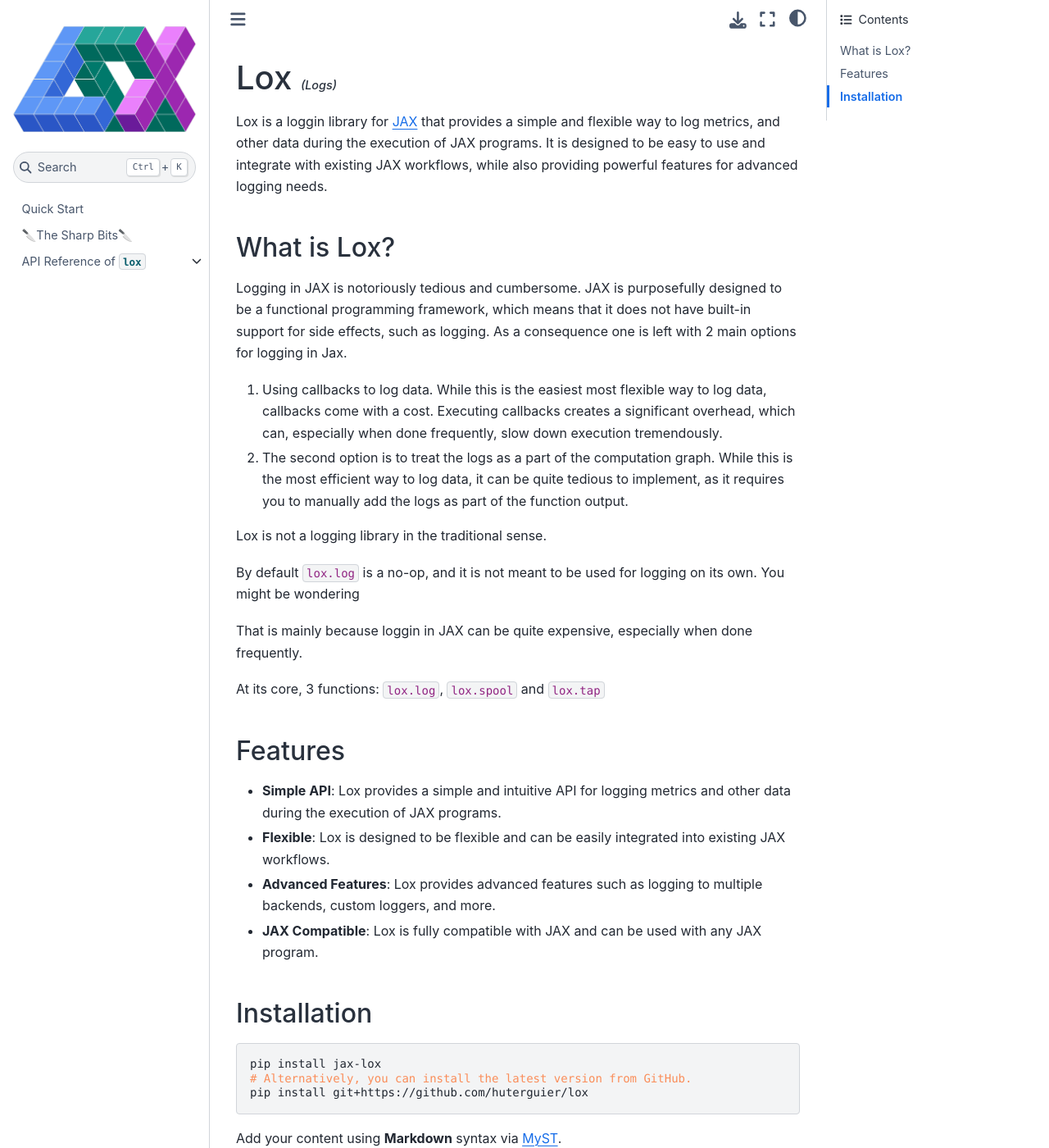
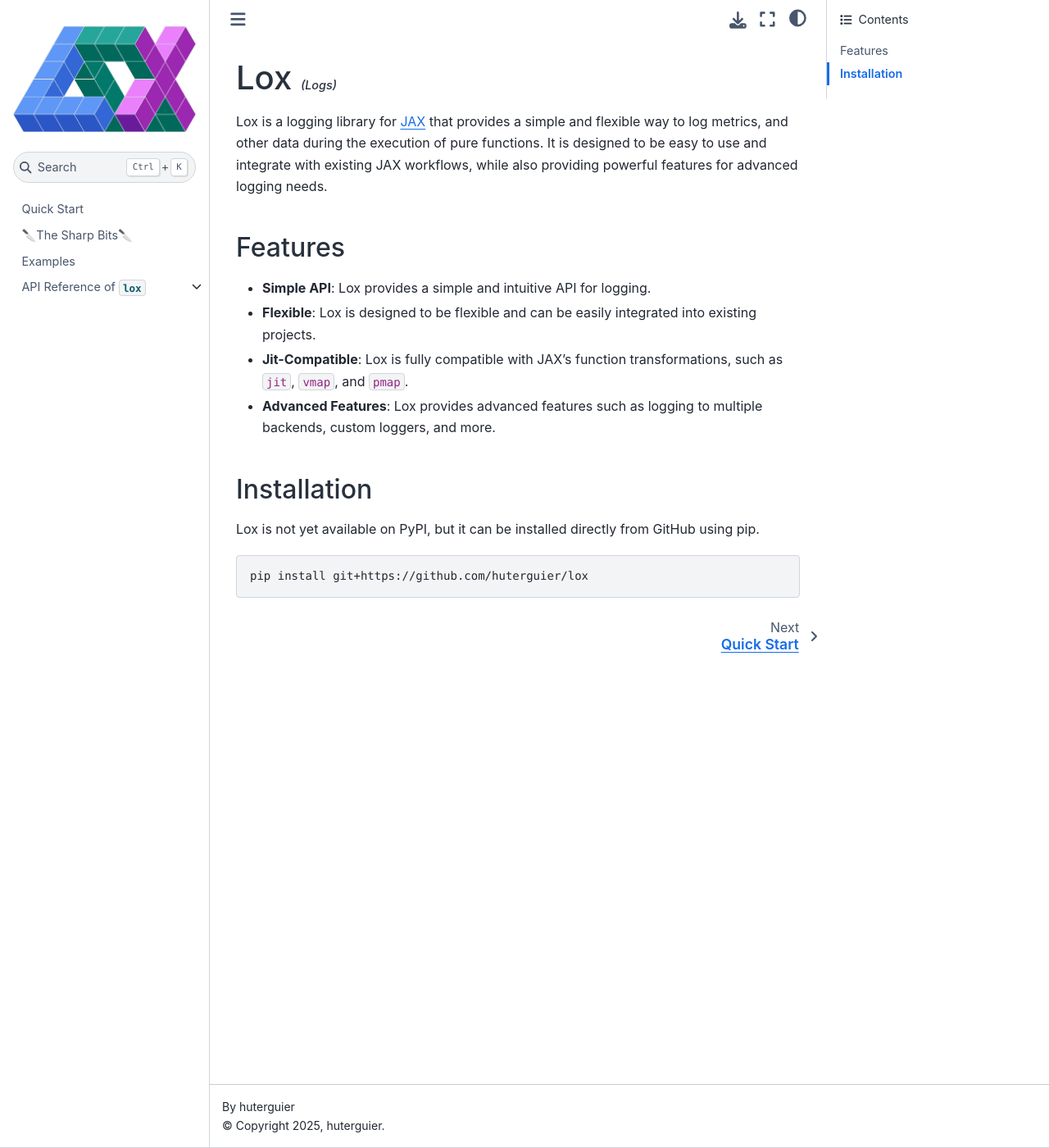
Before and after one commit to huterguier/lox, a Sphinx documentation site: the page built from docs/index.md, in a window 1280 px wide and 1400 px high. Shown: the whole window at 82% size. Built offline with Sphinx 7.4.7 and the Sphinx Book theme 1.1.4, drawn with Linux system fonts in a browser that asks for light colours; some web fonts are replaced; pages that are not in the unit, such as notebooks, are missing from menus; some of the changed text lies outside the part shown.

Commit message:
improved documentation

````diff
--- a/docs/index.md
+++ b/docs/index.md
@@ -1,50 +1,23 @@
-
 # Lox <small><em>(Logs)</em></small>
 
-Lox is a loggin library for [JAX](https://docs.jax.dev/en/latest/) that provides a simple and flexible way to log metrics, and other data during the execution of JAX programs. It is designed to be easy to use and integrate with existing JAX workflows, while also providing powerful features for advanced logging needs.
-
-## What is Lox?
-
-Logging in JAX is notoriously tedious and cumbersome.
-JAX is purposefully designed to be a functional programming framework, which means that it does not have built-in support for side effects, such as logging.
-As a consequence one is left with 2 main options for logging in Jax.
-1. Using callbacks to log data. While this is the easiest most flexible way to log data, callbacks come with a cost.
-Executing callbacks creates a significant overhead, which can, especially when done frequently, slow down execution tremendously.
-2. The second option is to treat the logs as a part of the computation graph. While this is the most efficient way to log data, it can be quite tedious to implement, as it
-requires you to manually add the logs as part of the function output.
-
-
-Lox is not a logging library in the traditional sense.
-
-By default `lox.log` is a no-op, and it is not meant to be used for logging on its own.
-You might be wondering
-
-That is mainly because loggin in JAX can be quite expensive, especially when done frequently.
-
-At its core, 3 functions: `lox.log`, `lox.spool` and `lox.tap`
-
-
-
+Lox is a logging library for [JAX](https://docs.jax.dev/en/latest/) that provides a simple and flexible way to log metrics, and other data during the execution of pure functions.
+It is designed to be easy to use and integrate with existing JAX workflows, while also providing powerful features for advanced logging needs.
 
 
 ## Features
 
-- **Simple API**: Lox provides a simple and intuitive API for logging metrics and other data during the execution of JAX programs.
-- **Flexible**: Lox is designed to be flexible and can be easily integrated into existing JAX workflows.
+- **Simple API**: Lox provides a simple and intuitive API for logging.
+- **Flexible**: Lox is designed to be flexible and can be easily integrated into existing projects.
+- **Jit-Compatible**: Lox is fully compatible with JAX's function transformations, such as `jit`, `vmap`, and `pmap`.
 - **Advanced Features**: Lox provides advanced features such as logging to multiple backends, custom loggers, and more.
-- **JAX Compatible**: Lox is fully compatible with JAX and can be used with any JAX program.
 
 
 ## Installation
 
+Lox is not yet available on PyPI, but it can be installed directly from GitHub using pip.
 ```bash
-pip install jax-lox
-# Alternatively, you can install the latest version from GitHub.
 pip install git+https://github.com/huterguier/lox
 ```
-
-Add your content using **Markdown** syntax via [MyST](https://myst-parser.readthedocs.io/).
-See the [MyST docs](https://myst-parser.readthedocs.io/en/latest/syntax/syntax.html) for supported syntax.
 
 ```{toctree}
 :hidden:
@@ -52,5 +25,6 @@ See the [MyST docs](https://myst-parser.readthedocs.io/en/latest/syntax/syntax.h
 
 quick_start
 the_sharp_bits
+examples
 api
 ```
--- a/docs/quick_start.rst
+++ /dev/null
@@ -1,2 +0,0 @@
-Quick Start
-===========
````
Also changed, not shown: docs/examples.md (added, +1 -0 lines), docs/quick_start.md (added, +35 -0 lines).
